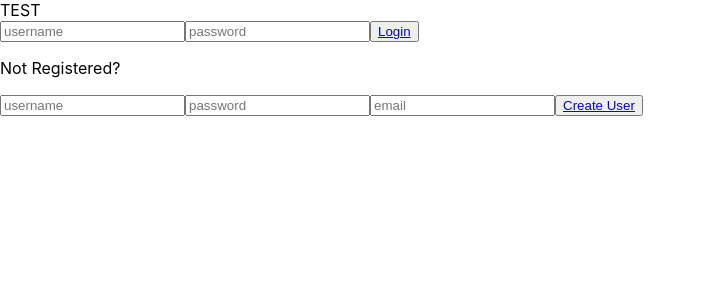
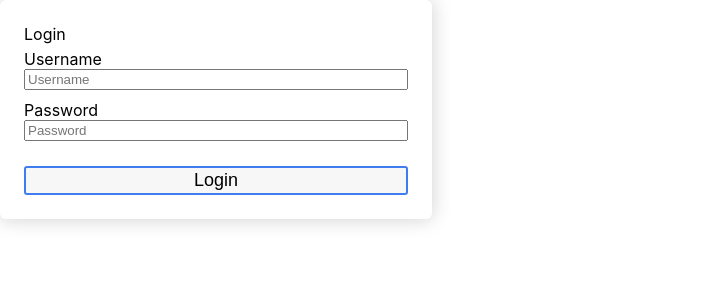
Before and after one commit to rossmojgani/FitnessApp, a React (Create React App) app: page /#/ in a window 1280 px wide. Shown: the top 300 px of the page, without its empty margins (0-706 px from the left). Built offline with nearby package versions, Linux system fonts and the light colour scheme.

Commit message:
Login Page Username and Password field

```diff
--- a/src/App.css
+++ b/src/App.css
@@ -29,4 +29,186 @@
   to {
     transform: rotate(360deg);
   }
+}/* For Login Page */
+
+html,
+body,
+#root {
+  width: 100%;
+  height: 100%;
+  box-sizing: border-box;
 }
+
+$blue_theme: #70a1ff;
+//Root Container
+  .root-container {
+    width: 100%;
+    height: 100%;
+    display: flex;
+    justify-content: center;
+    align-items: center;
+    flex-direction: column;
+  }
+
+.box-controller {
+  visibility: visible;
+  display: -webkit-box;
+  display: -ms-flexbox;
+  display: flex;
+  max-width: 24em;
+  min-width: 21em;
+  height: 35px;
+  -webkit-box-shadow: 0px 0px 20px 0px rgba(15, 15, 15, 0.2);
+  box-shadow: 0px 0px 20px 0px rgba(15, 15, 15, 0.2);
+  margin-bottom: 30px;
+  align-items: center;
+  transition: visibility 0.5s ease-out;
+}
+
+.controller {
+  flex: 1;
+  text-align: center;
+  height: 100%;
+  line-height: 2;
+  cursor: pointer;
+}
+
+//Currently Selected Controller
+  .selected-controller {
+    transition: border 0.5s ease-out;
+    border-bottom: 2px solid $blue_theme;
+  }
+
+.box-container {
+  display: flex;
+  flex-direction: column;
+  max-width: 24em;
+  min-width: 21em;
+  box-shadow: 0px 0px 20px 0px rgba(15, 15, 15, 0.2);
+  border-radius: 6px;
+  padding: 24px;
+}
+
+.inner-container {
+  transition: visibility 0.2s ease-out;
+}
+
+.inner-container.show {
+  visibility: visible;
+}
+
+//Header
+  .header {
+    text-align: center;
+    padding: 5px;
+    margin-bottom: 17px;
+    /* margin-left: 35px; */
+    /* margin-right: 35px; */
+    font-family: Ozxgen, sans-serif;
+    font-size: 22px;
+    border-bottom: 2px solid $blue_theme;
+  }
+
+.box {
+  display: flex;
+  flex-direction: column;
+  justify-content: center;
+}
+
+.input-group {
+  display: flex;
+  flex-direction: column;
+  margin-top: 5px;
+  margin-bottom: 5px;
+}
+
+//Label
+  .login-label {
+    font-family: Oxygen, sans-serif;
+    font-size: 20px;
+    font-weight: 600;
+    padding-left: 5px;
+  }
+
+//Input
+  .login-input {
+    height: 2.1em;
+    border-radius: 3px;
+    border: 1px solid $blue_theme;
+    transition: border 0.4s ease-out;
+    padding: 13px;
+    font-family: Oxygen, sans-serif;
+    font-size: 19px;
+    color: #3e3e42;
+    background: rgba(15, 15, 15, 0.01);
+  }
+
+.login-input:hover {
+  border: 2px solid $blue_theme;
+}
+
+.login-input:focus {
+  border: 2px solid #6565e7;
+  box-shadow: 0px 0px 20px rgba(15, 15, 15, 0.2);
+}
+
+//Input Placeholder
+  .login-input::placeholder {
+    font-family: Oxygen, sans-serif;
+    font-size: 16px; //color: rgba(46, 213, 116, 0.839);
+    color: rgba(15, 15, 15, 0.4);
+  }
+
+.login-btn {
+  padding: 2px 30px;
+  /* background-color: #417cef; */
+  border: 0;
+  font-size: 18px;
+  border-radius: 3px;
+  font-family: Oxygen, sans-serif;
+  background-color: rgba(15, 15, 15, 0.03);
+  margin-top: 20px;
+  border: 2px solid #417cef;
+  transition: background-color 0.3s ease-out;
+  cursor: pointer;
+}
+
+.login-btn:hover,
+.login-btn:focus {
+  background-color: #417cef;
+  color: white;
+}
+
+.danger-error {
+  color: #e74c3c;
+  font-size: 16px;
+}
+
+//Password
+  .password-state {
+    display: flex;
+    flex-direction: row;
+    margin-top: 20px;
+  }
+
+.pwd {
+  height: 6px;
+  flex: 1;
+  visibility: hidden;
+}
+
+.pwd-weak {
+  background-color: #e74c3c;
+}
+
+.pwd-medium {
+  background-color: #3498db;
+}
+
+.pwd-strong {
+  background-color: #2ecc71;
+}
+
+.show {
+  visibility: visible;
+}
--- a/src/App.js
+++ b/src/App.js
@@ -1,7 +1,7 @@
 import React, { Component } from 'react';
 import './App.css';
 import Main from './components/main';
-import { Link } from 'react-router-dom';
+
 
 class App extends Component {
   render() {
--- a/src/components/loginpage.js
+++ b/src/components/loginpage.js
@@ -1,40 +1,142 @@
 import React, { Component } from 'react';
-import { Link } from 'react-router-dom';
+
 
 class LoginPage extends Component {
 
+    constructor(props) {
+        super(props);
+        this.state = {
+            isLoginOpen: true,
+            isRegisterOpen: false
+        };
+    }
+
     render() {
 
-        return(
+        return (
+            <div className = "root-container">
 
-            <header>
-                <div className="background">
-                    <div className="login-page">
-                        <div className="form">
-                            <div className="title">
-                                TEST
-                            </div>
-                            <form className="register-form">
-                                <input type="text" placeholder="username"/>
-                                <input type="text" placeholder="password"/>
-                                <button><Link to="/main" > Login</Link></button>
-                                <p class="message"> Not Registered?</p>
-                            </form>
-                            <form className="login-form">
-                                <input type="text" placeholder="username"/>
-                                <input type="text" placeholder="password"/>
-                                <input type="text" placeholder="email"/>
-                                <button><Link to="/main" > Create User</Link></button>
-                            </form>
-                        </div>
-                    </div>
-                </div>
-
-
-            </header>
-
-        )
+            <div className="box-container">
+            {this.state.isLoginOpen && <LoginBox/>
+            }
+        {this.state.isRegisterOpen && <RegisterBox/>}
+    </div>
+            </div>
+        );
     }
 }
 
+//reactDOM.render(
+    //<LoginPage />, document.getElementById("root"));
+
+class LoginBox extends Component {
+
+    constructor(props) {
+        super(props);
+        this.state ={};
+    }
+
+    submitLogin(e) {}
+
+    render() {
+        return (
+            <div className = "inner-container">
+                <div className = "header">
+                    Login
+                </div>
+                <div className = "box">
+
+                    <div className = "input-group">
+                        <label htmlFor = "username">Username
+                        </label>
+                        <input
+                            type = "text"
+                            name = "username"
+                            className = "login-input"
+                            placeholder = "Username"/>
+                    </div>
+
+                    <div className = "input-group">
+                        <label htmlFor = "password"> Password
+                        </label>
+                        <input
+                            type = "password"
+                            name = "password"
+                            className = "login-input"
+                            placeholder = "Password"/>
+                    </div>
+
+                    <button
+                        type = "button"
+                        className = "login-btn"
+                        onClick = {this.submitLogin.bind(this)}>Login</button>
+                </div>
+            </div>
+        );
+    }
+}
+
+class RegisterBox extends React.Component {
+
+    constructor(props) {
+        super(props);
+        this.state = {};
+    }
+
+    submitRegister(e) {}
+
+    render() {
+        return (
+            <div className="inner-container">
+                <div className="header">
+                    Register
+                </div>
+                <div className="box">
+
+                    <div className="input-group">
+                        <label htmlFor="username">Username</label>
+                        <input
+                            type="text"
+                            name="username"
+                            className="login-input"
+                            placeholder="Username"/>
+                    </div>
+
+                    <div className="input-group">
+                        <label htmlFor="email">Email</label>
+                        <input type="text" name="email" className="login-input" placeholder="Email"/>
+                    </div>
+
+                    <div className="input-group">
+                        <label htmlFor="password">Password</label>
+                        <input
+                            type="password"
+                            name="password"
+                            className="login-input"
+                            placeholder="Password"/>
+                    </div>
+                    <button
+                        type="button"
+                        className="login-btn"
+                        onClick={this
+                            .submitRegister
+                            .bind(this)}>Register</button>
+                </div>
+            </div>
+        );
+    }
+}
+//
+// class LoginPage extends Component{
+//     render() {
+//     return (
+//         <div className="box-container">
+//             {this.state.isLoginOpen && <LoginBox/>
+//             }
+//             {this.state.isRegisterOpen && <RegisterBox/>}
+//         </div>
+//     );
+//   }
+// }
+
 export default LoginPage;
```
